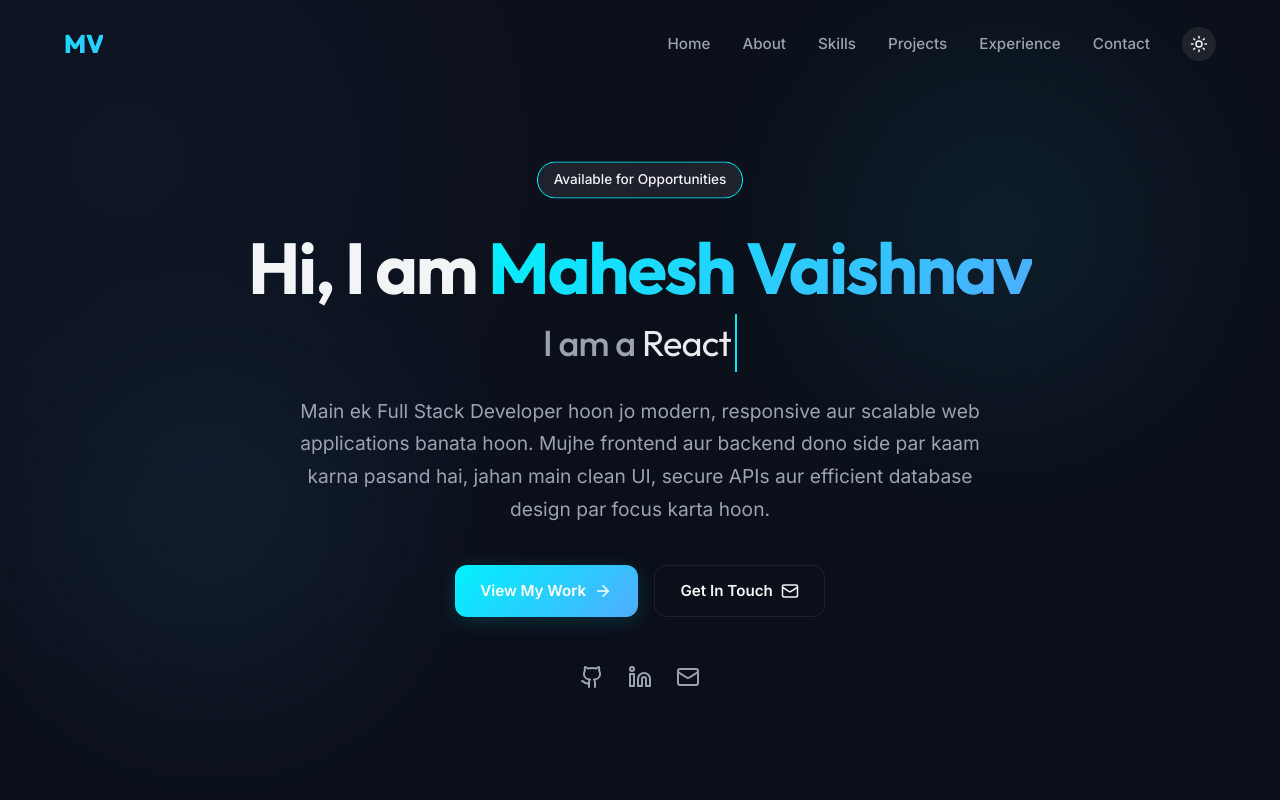
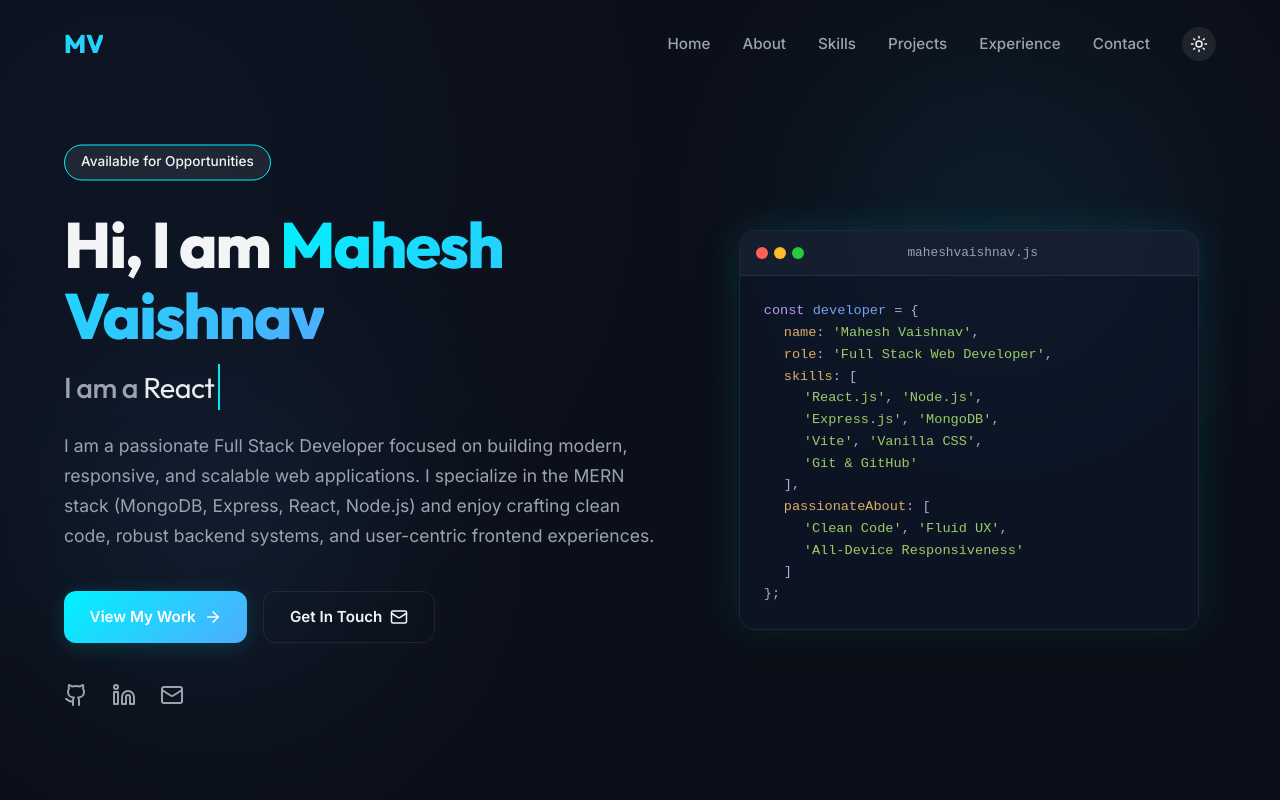
Before and after one commit to maheshvaishnav34/portfolio, a React (Vite) app: page / in a window 1280 px wide. Shown: the top 800 px of the page. Built offline with nearby package versions, Linux system fonts and the light colour scheme.

Commit message:
style: redesign Hero page with split-screen layout and mock code terminal

```diff
--- a/src/components/Experience.jsx
+++ b/src/components/Experience.jsx
@@ -12,7 +12,7 @@ export default function Experience() {
     {
       role: 'Frontend Developer (Self-Taught)',
       company: 'Open Source & Projects',
-      duration: '2025 - 202',
+      duration: '2024 - 2025',
       details: 'Designed and deployed responsive static and dynamic web pages using HTML5, CSS3, JavaScript, and Tailwind CSS. Focused on creating user-friendly layouts and micro-interactions.',
     },
   ];
--- a/src/components/Hero.jsx
+++ b/src/components/Hero.jsx
@@ -56,7 +56,10 @@ export default function Hero() {
       <div className="glow-orb" style={{ top: '10%', right: '10%' }}></div>
       <div className="glow-orb" style={{ bottom: '15%', left: '5%', background: 'var(--accent-secondary)' }}></div>
 
-      <div className="container" style={{ position: 'relative', zIndex: 1, textAlign: 'center' }}>
+      <div className="container" style={{ position: 'relative', zIndex: 1 }}>
+        <div className="hero-grid">
+          {/* Left Column: Content */}
+          <div className="hero-left">
             {/* Animated Badge */}
             <div
               className="badge"
@@ -75,10 +78,11 @@ export default function Hero() {
             {/* Headline */}
             <h1
               style={{
-            fontSize: 'clamp(2.5rem, 6vw, 4.5rem)',
+                fontSize: 'clamp(2.5rem, 5vw, 4rem)',
                 lineHeight: 1.1,
                 marginBottom: '1rem',
                 letterSpacing: '-0.03em',
+                fontWeight: '800',
               }}
             >
               Hi, I am <span style={{ background: 'var(--accent-gradient)', WebkitBackgroundClip: 'text', WebkitTextFillColor: 'transparent' }}>Mahesh Vaishnav</span>
@@ -87,13 +91,12 @@ export default function Hero() {
             {/* Typewriter Subheading */}
             <h2
               style={{
-            fontSize: 'clamp(1.5rem, 4vw, 2.25rem)',
+                fontSize: 'clamp(1.3rem, 3vw, 1.8rem)',
                 color: 'var(--text-secondary)',
                 fontWeight: '500',
-            marginBottom: '2rem',
-            height: '2.5rem', // stable height during typing to avoid layouts shifts
+                marginBottom: '1.5rem',
+                height: '2.5rem',
                 display: 'flex',
-            justifyContent: 'center',
                 alignItems: 'center',
               }}
             >
@@ -106,14 +109,14 @@ export default function Hero() {
             {/* Description */}
             <p
               style={{
-            fontSize: 'clamp(1rem, 2vw, 1.2rem)',
+                fontSize: 'clamp(0.95rem, 2vw, 1.1rem)',
                 color: 'var(--text-secondary)',
-            maxWidth: '700px',
-            margin: '0 auto 2.5rem auto',
+                maxWidth: '600px',
+                marginBottom: '2.5rem',
                 lineHeight: 1.7,
               }}
             >
-          Main ek Full Stack Developer hoon jo modern, responsive aur scalable web applications banata hoon. Mujhe frontend aur backend dono side par kaam karna pasand hai, jahan main clean UI, secure APIs aur efficient database design par focus karta hoon.
+              I am a passionate Full Stack Developer focused on building modern, responsive, and scalable web applications. I specialize in the MERN stack (MongoDB, Express, React, Node.js) and enjoy crafting clean code, robust backend systems, and user-centric frontend experiences.
             </p>
 
             {/* Call to Actions */}
@@ -121,9 +124,8 @@ export default function Hero() {
               style={{
                 display: 'flex',
                 gap: '1rem',
-            justifyContent: 'center',
                 flexWrap: 'wrap',
-            marginBottom: '3rem',
+                marginBottom: '2.5rem',
               }}
             >
               <a href="#projects" className="btn btn-primary">
@@ -135,7 +137,7 @@ export default function Hero() {
             </div>
 
             {/* Social Icons Links */}
-        <div style={{ display: 'flex', gap: '1.5rem', justifyContent: 'center', alignItems: 'center' }}>
+            <div style={{ display: 'flex', gap: '1.5rem', alignItems: 'center' }}>
               <a
                 href="https://github.com/maheshvaishnav34"
                 target="_blank"
@@ -170,6 +172,65 @@ export default function Hero() {
             </div>
           </div>
 
+          {/* Right Column: Interactive Code Terminal */}
+          <div className="hero-right">
+            <div className="mock-terminal">
+              <div className="terminal-header">
+                <div className="terminal-buttons">
+                  <div className="terminal-btn terminal-close"></div>
+                  <div className="terminal-btn terminal-minimize"></div>
+                  <div className="terminal-btn terminal-maximize"></div>
+                </div>
+                <div className="terminal-title">maheshvaishnav.js</div>
+                <div style={{ width: '40px' }}></div>
+              </div>
+              <div className="terminal-body">
+                <div>
+                  <span className="syntax-keyword">const</span> <span className="syntax-name">developer</span> = &#123;
+                </div>
+                <div style={{ paddingLeft: '1.25rem' }}>
+                  <span className="syntax-variable">name</span>: <span className="syntax-string">'Mahesh Vaishnav'</span>,
+                </div>
+                <div style={{ paddingLeft: '1.25rem' }}>
+                  <span className="syntax-variable">role</span>: <span className="syntax-string">'Full Stack Web Developer'</span>,
+                </div>
+                <div style={{ paddingLeft: '1.25rem' }}>
+                  <span className="syntax-variable">skills</span>: [
+                </div>
+                <div style={{ paddingLeft: '2.5rem' }}>
+                  <span className="syntax-string">'React.js'</span>, <span className="syntax-string">'Node.js'</span>,
+                </div>
+                <div style={{ paddingLeft: '2.5rem' }}>
+                  <span className="syntax-string">'Express.js'</span>, <span className="syntax-string">'MongoDB'</span>,
+                </div>
+                <div style={{ paddingLeft: '2.5rem' }}>
+                  <span className="syntax-string">'Vite'</span>, <span className="syntax-string">'Vanilla CSS'</span>,
+                </div>
+                <div style={{ paddingLeft: '2.5rem' }}>
+                  <span className="syntax-string">'Git & GitHub'</span>
+                </div>
+                <div style={{ paddingLeft: '1.25rem' }}>
+                  ],
+                </div>
+                <div style={{ paddingLeft: '1.25rem' }}>
+                  <span className="syntax-variable">passionateAbout</span>: [
+                </div>
+                <div style={{ paddingLeft: '2.5rem' }}>
+                  <span className="syntax-string">'Clean Code'</span>, <span className="syntax-string">'Fluid UX'</span>,
+                </div>
+                <div style={{ paddingLeft: '2.5rem' }}>
+                  <span className="syntax-string">'All-Device Responsiveness'</span>
+                </div>
+                <div style={{ paddingLeft: '1.25rem' }}>
+                  ]
+                </div>
+                <div>&#125;;</div>
+              </div>
+            </div>
+          </div>
+        </div>
+      </div>
+
       <style>{`
         @keyframes float {
           0%, 100% { transform: translateY(0); }
--- a/src/index.css
+++ b/src/index.css
@@ -404,3 +404,129 @@ html, body {
     left: 10px !important;
   }
 }
+
+/* Hero Page Layout & Mock Terminal */
+.hero-grid {
+  display: grid;
+  grid-template-columns: 1.2fr 1fr;
+  gap: 4rem;
+  align-items: center;
+  width: 100%;
+  text-align: left;
+}
+
+.hero-left {
+  display: flex;
+  flex-direction: column;
+  align-items: flex-start;
+}
+
+.hero-right {
+  display: flex;
+  justify-content: center;
+  align-items: center;
+  position: relative;
+}
+
+.mock-terminal {
+  width: 100%;
+  max-width: 460px;
+  background: rgba(15, 23, 42, 0.65);
+  backdrop-filter: blur(16px);
+  -webkit-backdrop-filter: blur(16px);
+  border: 1px solid var(--border);
+  border-radius: 16px;
+  box-shadow: 0 20px 50px rgba(0, 0, 0, 0.3), 0 0 40px var(--accent-glow);
+  font-family: 'Fira Code', 'Courier New', Courier, monospace;
+  font-size: 0.85rem;
+  overflow: hidden;
+  text-align: left;
+  transform-style: preserve-3d;
+  transition: transform 0.5s ease, box-shadow 0.5s ease;
+  animation: float-terminal 6s ease-in-out infinite;
+}
+
+.mock-terminal:hover {
+  transform: translateY(-5px) rotateX(2deg) rotateY(-2deg);
+  box-shadow: 0 30px 60px rgba(0, 0, 0, 0.4), 0 0 60px var(--accent-glow);
+}
+
+.terminal-header {
+  background: rgba(30, 41, 59, 0.5);
+  padding: 0.75rem 1rem;
+  display: flex;
+  align-items: center;
+  justify-content: space-between;
+  border-bottom: 1px solid var(--border);
+}
+
+.terminal-buttons {
+  display: flex;
+  gap: 6px;
+}
+
+.terminal-btn {
+  width: 12px;
+  height: 12px;
+  border-radius: 50%;
+}
+
+.terminal-close { background: #ff5f56; }
+.terminal-minimize { background: #ffbd2e; }
+.terminal-maximize { background: #27c93f; }
+
+.terminal-title {
+  color: var(--text-secondary);
+  font-size: 0.8rem;
+  font-weight: 500;
+}
+
+.terminal-body {
+  padding: 1.5rem;
+  color: #a9b1d6;
+  line-height: 1.6;
+}
+
+/* Syntax Highlighting Colors */
+.syntax-keyword { color: #bb9af3; } /* const, let, class */
+.syntax-variable { color: #e0af68; } /* object keys */
+.syntax-name { color: #7aa2f7; } /* variables */
+.syntax-string { color: #9ece6a; } /* strings */
+.syntax-number { color: #ff9e64; } /* numbers */
+.syntax-comment { color: #565f89; font-style: italic; }
+
+@keyframes float-terminal {
+  0%, 100% {
+    transform: translateY(0);
+  }
+  50% {
+    transform: translateY(-10px);
+  }
+}
+
+/* Responsiveness overrides for Hero Section */
+@media (max-width: 992px) {
+  .hero-grid {
+    grid-template-columns: 1fr !important;
+    gap: 3.5rem !important;
+    text-align: center !important;
+  }
+  .hero-left {
+    align-items: center !important;
+  }
+  .hero-right {
+    margin-top: 1rem;
+  }
+  .mock-terminal {
+    max-width: 420px;
+  }
+}
+
+@media (max-width: 480px) {
+  .mock-terminal {
+    font-size: 0.75rem !important;
+  }
+  .terminal-body {
+    padding: 1rem !important;
+  }
+}
```
Lines whose indentation alone changed are shown as unchanged.
